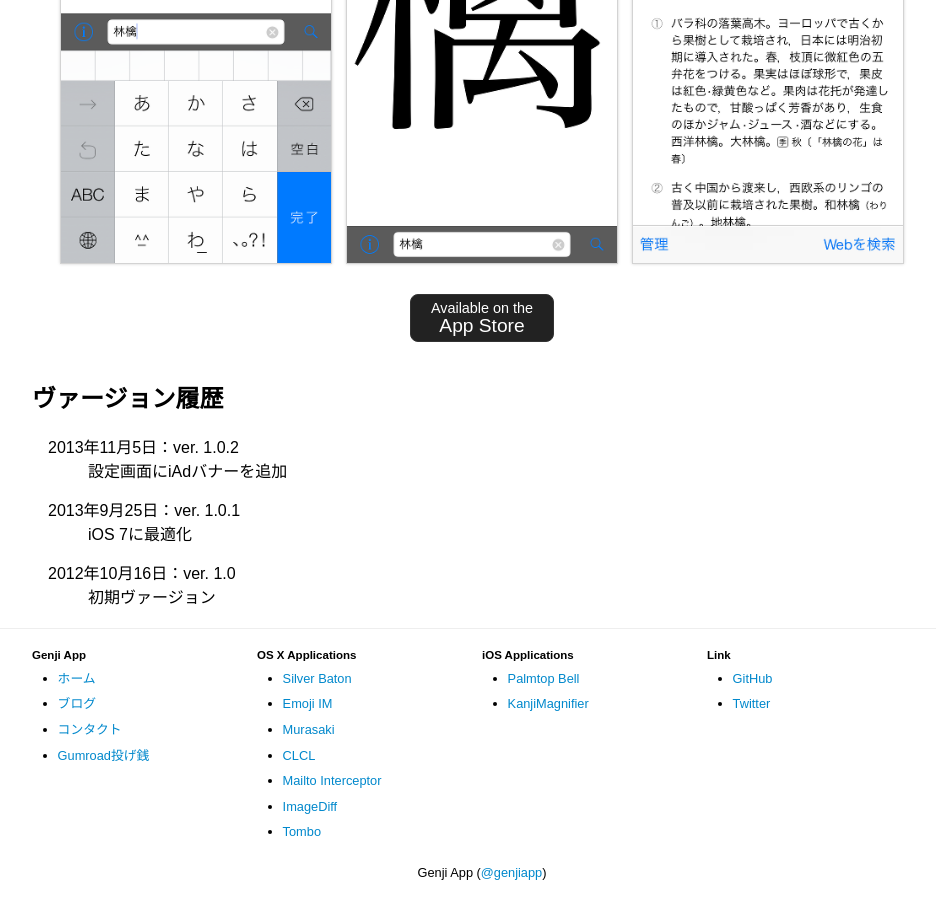
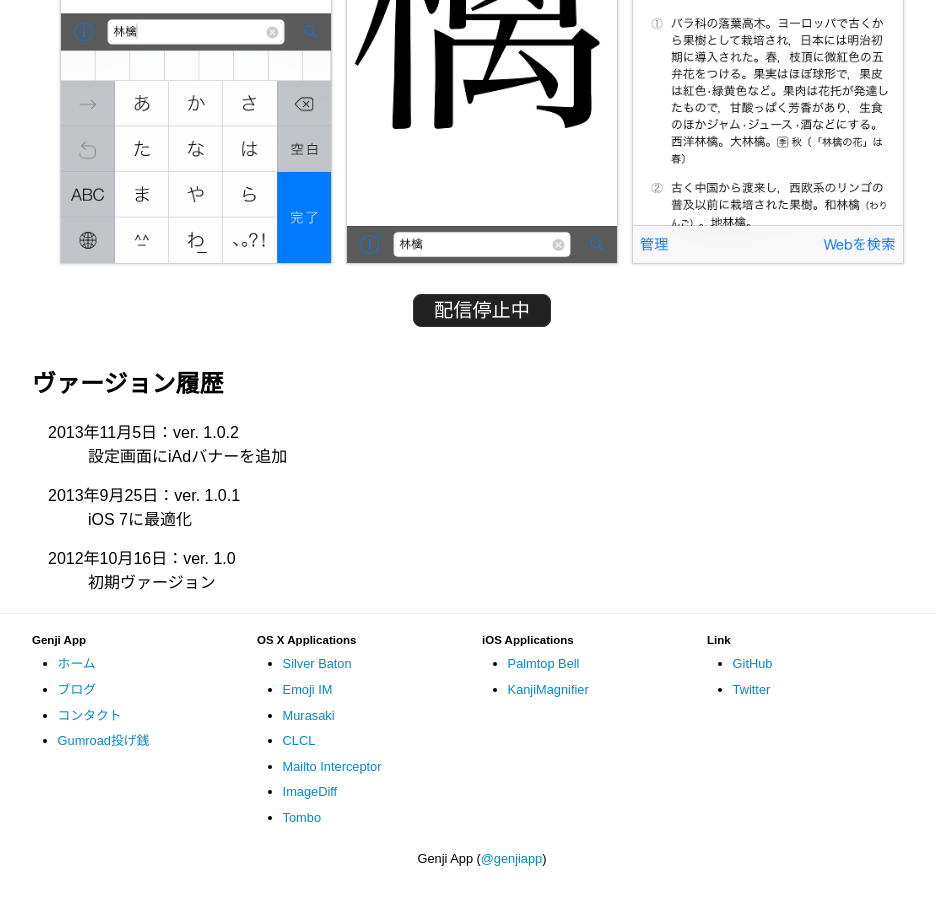
Before and after one commit to GenjiApp/genjiapp.github.io, a Jekyll site: the page built from ios/kanjimagnifier/index.html, in a window 1280 px wide and 900 px high, scrolled down 597 px. Shown: the whole window, without its empty margins (158-1094 px from the left). Built offline with Jekyll 4.4.1, drawn with Linux system fonts in a browser that asks for light colours.

Commit message:
fix KanjiMaginifier pages.

```diff
--- a/ios/kanjimagnifier/index.html
+++ b/ios/kanjimagnifier/index.html
@@ -13,7 +13,7 @@ description: KanjiMagnifierは入力した漢字を大きく表示します。
 </figure>
 
 <ul id="downloadList">
-  <li class="badge"><a href="https://itunes.apple.com/jp/app/kanjimagnifier/id568380158?mt=8"><span>Available on the </span>App Store</a></li>
+  <li class="badge"><a href="#">配信停止中</a></li>
 </ul>
 
 <h2>ヴァージョン履歴</h2>
--- a/ios/kanjimagnifier/index_en.html
+++ b/ios/kanjimagnifier/index_en.html
@@ -13,7 +13,7 @@ description: KanjiMagnifier shows magnified Kanji characters. it also includes a
 </figure>
 
 <ul id="downloadList">
-  <li class="badge"><a href="https://itunes.apple.com/app/kanjimagnifier/id568380158?mt=8"><span>Available on the </span>App Store</a></li>
+  <li class="badge"><a href="#">Out of service</a></li>
 </ul>
 
 <h2>Version History</h2>
```
